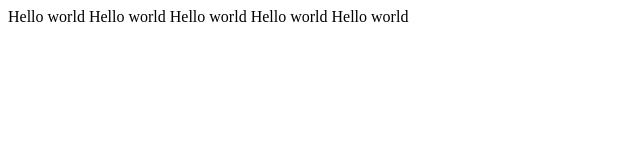
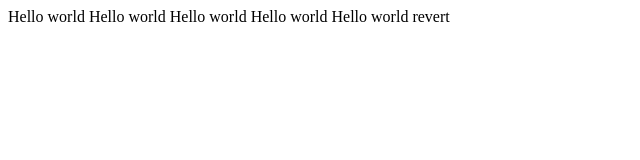
Before and after one commit to IAmGroots/repo1, a plain HTML site: page index.html in a window 1280 px wide. Shown: the full height of the page, 0-640 px from the left. Drawn offline with Linux system fonts and the light colour scheme.

Commit message:
Reapply "third"
This reverts commit a41c45a3822e9c96c2b79689deb867cb451f3030.

```diff
--- a/index.html
+++ b/index.html
@@ -11,5 +11,6 @@
   Hello world
   Hello world
   Hello world
+  revert
 </body>
 </html>
```
